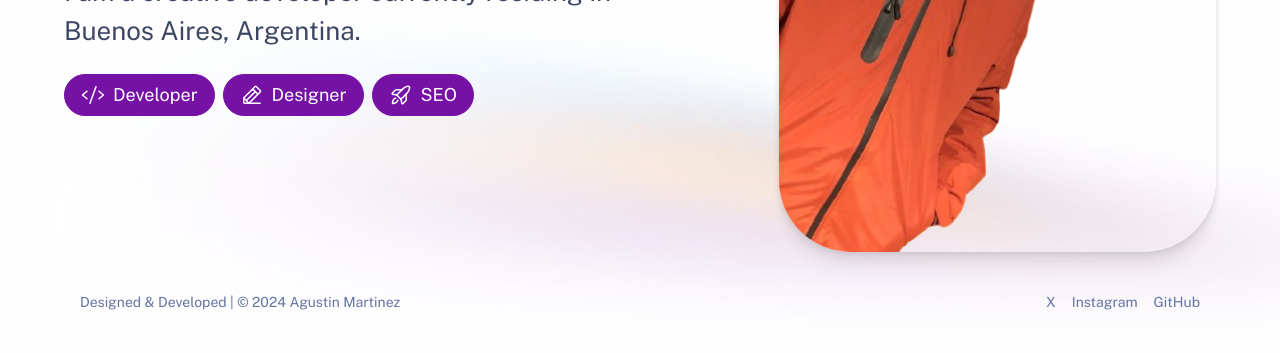
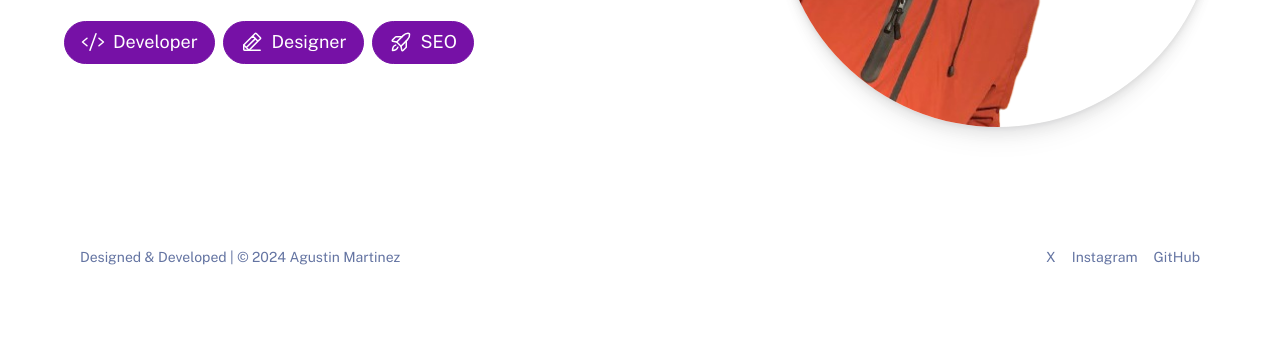
Before and after one commit to Soyagvs/new-porfolio-astro, an Astro site: page / in a window 1280 px wide. Shown: the part 515-868 px from the top of the page. After the commit the page ends 823 px from the top, so only its background shows below. Built offline with nearby package versions, Linux system fonts and the light colour scheme; Astro itself is replaced by a stand-in of ours.

Commit message:
add mt and mb in header

```diff
--- a/src/layouts/BaseLayout.astro
+++ b/src/layouts/BaseLayout.astro
@@ -1,8 +1,8 @@
 ---
 // Component Imports
-import MainHead from '../components/MainHead.astro';
-import Nav from '../components/Nav.astro';
-import Footer from '../components/Footer.astro';
+import MainHead from "../components/MainHead.astro";
+import Nav from "../components/Nav.astro";
+import Footer from "../components/Footer.astro";
 
 interface Props {
 	title?: string | undefined;
@@ -18,6 +18,7 @@ const { title, description } = Astro.props;
 	</head>
 	<body>
 
+
 		<div class="stack backgrounds">
 			<Nav />
 			<slot />
@@ -26,91 +27,11 @@ const { title, description } = Astro.props;
 
 		<script>
 			// Add “loaded” class once the document has completely loaded.
-			addEventListener('load', () => document.documentElement.classList.add('loaded'));
+			addEventListener("load", () =>
+				document.documentElement.classList.add("loaded"),
+			);
 		</script>
-
-		<style>
-			:root {
-				--_placeholder-bg: linear-gradient(transparent, transparent);
-				--bg-image-main: url('/assets/backgrounds/bg-main-light-800w.jpg');
-				--bg-image-main-curves: url('/assets/backgrounds/bg-main-light.svg');
-				--bg-image-subtle-1: var(--_placeholder-bg);
-				--bg-image-subtle-2: var(--_placeholder-bg);
-				--bg-image-footer: var(--_placeholder-bg);
-				--bg-svg-blend-mode: overlay;
-				--bg-blend-mode: darken;
-				--bg-image-aspect-ratio: 2.25;
-				--bg-scale: 1.68;
-				--bg-aspect-ratio: calc(var(--bg-image-aspect-ratio) / var(--bg-scale));
-				--bg-gradient-size: calc(var(--bg-scale) * 100%);
-			}
-
-			:root.theme-dark {
-				--bg-image-main: url('/assets/backgrounds/bg-main-dark-800w.jpg');
-				--bg-image-main-curves: url('/assets/backgrounds/bg-main-dark.svg');
-				--bg-svg-blend-mode: darken;
-				--bg-blend-mode: lighten;
-			}
-
-			/* These backgrounds are displayed below the fold, so we lazy load them
-			   once the `.loaded` class has been set.  */
-			:root.loaded {
-				--bg-image-subtle-1: url('/assets/backgrounds/bg-subtle-1-light-800w.jpg');
-				--bg-image-subtle-2: url('/assets/backgrounds/bg-subtle-2-light-800w.jpg');
-				--bg-image-footer: url('/assets/backgrounds/bg-footer-light-800w.jpg');
-			}
-			:root.loaded.theme-dark {
-				--bg-image-subtle-1: url('/assets/backgrounds/bg-subtle-1-dark-800w.jpg');
-				--bg-image-subtle-2: url('/assets/backgrounds/bg-subtle-2-dark-800w.jpg');
-				--bg-image-footer: url('/assets/backgrounds/bg-footer-dark-800w.jpg');
-			}
-
-			@media (min-width: 50em) {
-				:root {
-					--bg-scale: 1;
-					--bg-image-main: url('/assets/backgrounds/bg-main-light-1440w.jpg');
-				}
-				:root.theme-dark {
-					--bg-image-main: url('/assets/backgrounds/bg-main-dark-1440w.jpg');
-				}
-
-				:root.loaded {
-					--bg-image-subtle-1: url('/assets/backgrounds/bg-subtle-1-light-1440w.jpg');
-					--bg-image-subtle-2: url('/assets/backgrounds/bg-subtle-2-light-1440w.jpg');
-					--bg-image-footer: url('/assets/backgrounds/bg-footer-light-1440w.jpg');
-				}
-				:root.loaded.theme-dark {
-					--bg-image-subtle-1: url('/assets/backgrounds/bg-subtle-1-dark-1440w.jpg');
-					--bg-image-subtle-2: url('/assets/backgrounds/bg-subtle-2-dark-1440w.jpg');
-					--bg-image-footer: url('/assets/backgrounds/bg-footer-dark-1440w.jpg');
-				}
-			}
-
-			.backgrounds {
-				min-height: 100%;
-				isolation: isolate;
-				background:
-					/*noise*/
-					url('/assets/backgrounds/noise.png') top center/220px repeat,
-					/*footer*/ var(--bg-image-footer) bottom center/var(--bg-gradient-size) no-repeat,
-					/*header1*/ var(--bg-image-main-curves) top center/var(--bg-gradient-size) no-repeat,
-					/*header2*/ var(--bg-image-main) top center/var(--bg-gradient-size) no-repeat,
-					/*base*/ var(--gray-999);
-				background-blend-mode: /*noise*/
-					overlay,
-					/*footer*/ var(--bg-blend-mode),
-					/*header1*/ var(--bg-svg-blend-mode),
-					/*header2*/ normal,
-					/*base*/ normal;
-			}
-			@media (forced-colors: active) {
-				/* Deactivate custom backgrounds for high contrast users. */
-				.backgrounds {
-					background: none;
-					background-blend-mode: none;
-					--bg-gradient-size: none;
-				}
-			}
-		</style>
 	</body>
 </html>
+<style>
+</style>
--- a/src/pages/index.astro
+++ b/src/pages/index.astro
@@ -18,7 +18,7 @@ const projects = (await getCollection("work"))
 <BaseLayout>
 	<main class="stack gap-20 lg:gap-48">
 		<div class="wrapper stack gap-8 lg:gap-20">
-			<header class="hero">
+			<header class="hero mt-5 mb-20">
 				<Hero
 					title="Hello, my name is Agustin Martinez"
 					tagline="I am a creative developer currently residing in Buenos Aires, Argentina."
@@ -50,6 +50,8 @@ const projects = (await getCollection("work"))
 </BaseLayout>
 
 <style>
+
+
 	.hero {
 		display: flex;
 		flex-direction: column;
@@ -58,10 +60,10 @@ const projects = (await getCollection("work"))
 	}
 
 	.hero img {
-		aspect-ratio: 5 / 4;
+		aspect-ratio: 4 / 4;
 		object-fit: cover;
 		object-position: top;
-		border-radius: 3.5rem;
+		border-radius: 50%;
 		box-shadow: var(--shadow-md);
 	}
 
@@ -80,8 +82,8 @@ const projects = (await getCollection("work"))
 		}
 
 		.hero img {
-			aspect-ratio: 3 / 4;
-			border-radius: 4.5rem;
+			aspect-ratio: 5 / 5;
+			border-radius: 50%;
 			object-fit: cover;
 		}
 	}
```
